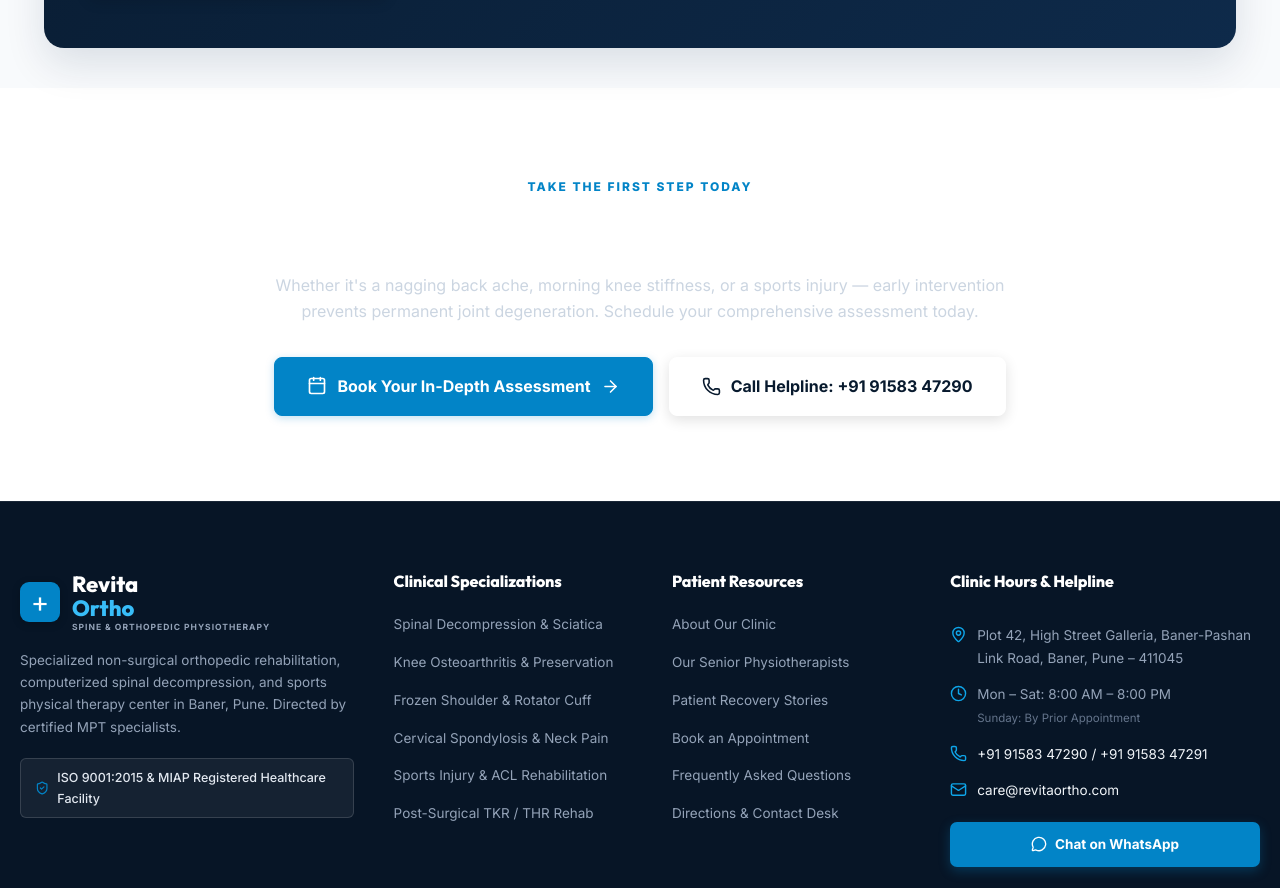
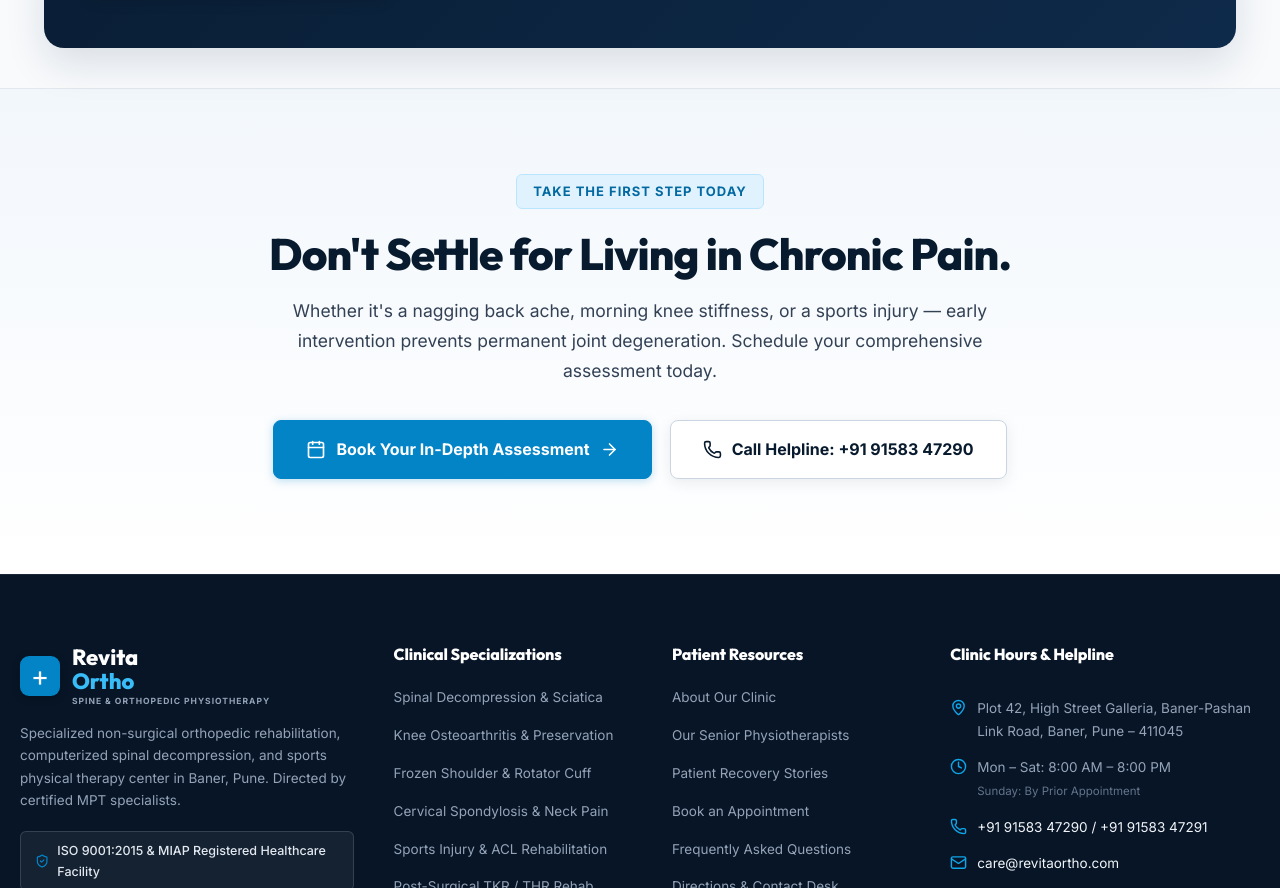
Before and after one commit to mayararothe28/physio-website, a React (Vite) app: page / in a window 1280 px wide. Shown: the part 10572-11460 px from the top of the page. Built offline with nearby package versions, Linux system fonts and the light colour scheme.

Commit message:
Fix bottom CTA text visibility and contrast on Home page

```diff
--- a/src/pages/HomePage.css
+++ b/src/pages/HomePage.css
@@ -1957,47 +1957,76 @@
 
 /* ─── 13. MASTER BOTTOM CONVERSION CTA ─── */
 .master-bottom-cta {
-  background-color: #ffffff;
-  padding: 85px 0;
-}
-
-.bottom-cta-inner {
+  background: linear-gradient(180deg, #f2f7fc 0%, #ffffff 100%);
+  padding: 85px 0 95px;
+  border-top: 1px solid #e2e8f0;
+}
+
+.master-cta-inner {
   text-align: center;
-  max-width: 840px;
-}
-
-.cta-kicker {
-  font-size: 12px;
-  font-weight: 800;
-  letter-spacing: 2px;
-  color: var(--med-azure);
+  max-width: 860px;
+  margin: 0 auto;
+}
+
+.master-cta-text {
+  text-align: center;
+  margin-bottom: 34px;
+}
+
+.master-cta-kicker {
+  display: inline-flex;
+  align-items: center;
+  gap: 6px;
+  font-size: 13px;
+  font-weight: 700;
+  letter-spacing: 1px;
+  color: #0369a1 !important;
+  background-color: #e0f2fe;
+  padding: 6px 16px;
+  border-radius: 6px;
+  border: 1px solid #bae6fd;
   text-transform: uppercase;
-  margin-bottom: 12px;
-  display: inline-block;
-}
-
-.bottom-cta-text h2 {
+  margin-bottom: 18px;
+}
+
+.master-cta-heading {
   font-family: 'Outfit', sans-serif;
-  font-size: clamp(30px, 3.8vw, 48px);
-  font-weight: 800;
-  color: var(--med-navy-dark);
-  line-height: 1.18;
+  font-size: clamp(30px, 3.8vw, 44px);
+  font-weight: 800;
+  color: #081a2e !important;
+  line-height: 1.22;
+  letter-spacing: -0.02em;
   margin: 0 0 16px;
 }
 
-.bottom-cta-text p {
-  font-size: 17px;
-  color: var(--med-text-muted);
-  line-height: 1.65;
-  margin: 0 0 36px;
-}
-
-.bottom-cta-buttons {
+.master-cta-desc {
+  font-size: 17.5px;
+  color: #334155 !important;
+  line-height: 1.7;
+  max-width: 760px;
+  margin: 0 auto;
+}
+
+.master-cta-buttons {
   display: flex;
   align-items: center;
   justify-content: center;
   gap: 18px;
   flex-wrap: wrap;
+}
+
+.master-cta-buttons .btn-clinical-white {
+  background-color: #ffffff;
+  color: #081a2e !important;
+  border: 1.5px solid #cbd5e1;
+  box-shadow: 0 4px 14px rgba(10, 37, 64, 0.08);
+}
+
+.master-cta-buttons .btn-clinical-white:hover {
+  background-color: #f8fafc;
+  border-color: #0284c7;
+  color: #0284c7 !important;
+  transform: translateY(-2px);
 }
 
 /* ==========================================================================
--- a/src/pages/HomePage.jsx
+++ b/src/pages/HomePage.jsx
@@ -1346,16 +1346,16 @@ export default function HomePage() {
 
       {/* ─── 13. MASTER BOTTOM CONVERSION CTA ─── */}
       <section className="master-bottom-cta">
-        <div className="home-container bottom-cta-inner scroll-reveal">
-          <div className="bottom-cta-text">
-            <span className="cta-kicker">TAKE THE FIRST STEP TODAY</span>
-            <h2>Don't Settle for Living in Chronic Pain.</h2>
-            <p>
+        <div className="home-container master-cta-inner scroll-reveal">
+          <div className="master-cta-text">
+            <span className="master-cta-kicker">TAKE THE FIRST STEP TODAY</span>
+            <h2 className="master-cta-heading">Don't Settle for Living in Chronic Pain.</h2>
+            <p className="master-cta-desc">
               Whether it's a nagging back ache, morning knee stiffness, or a sports injury — early intervention prevents permanent joint degeneration. Schedule your comprehensive assessment today.
             </p>
           </div>
 
-          <div className="bottom-cta-buttons">
+          <div className="master-cta-buttons">
             <Link to="/appointment" className="btn-clinical-primary btn-large">
               <Calendar size={20} />
               <span>Book Your In-Depth Assessment</span>
--- a/src/pages/TreatmentsPage.css
+++ b/src/pages/TreatmentsPage.css
@@ -384,13 +384,13 @@
   box-shadow: 0 16px 40px rgba(10, 37, 64, 0.14);
 }
 
-.bottom-cta-inner {
+.bottom-cta-box .bottom-cta-inner {
   text-align: center;
   max-width: 800px;
   margin: 0 auto;
 }
 
-.bottom-cta-inner h2 {
+.bottom-cta-box .bottom-cta-inner h2 {
   font-family: 'Outfit', sans-serif;
   font-size: clamp(28px, 3.4vw, 42px);
   font-weight: 800;
@@ -398,7 +398,7 @@
   margin: 0 0 14px;
 }
 
-.bottom-cta-inner p {
+.bottom-cta-box .bottom-cta-inner p {
   font-size: 16px;
   color: #cbd5e1;
   line-height: 1.65;
```
